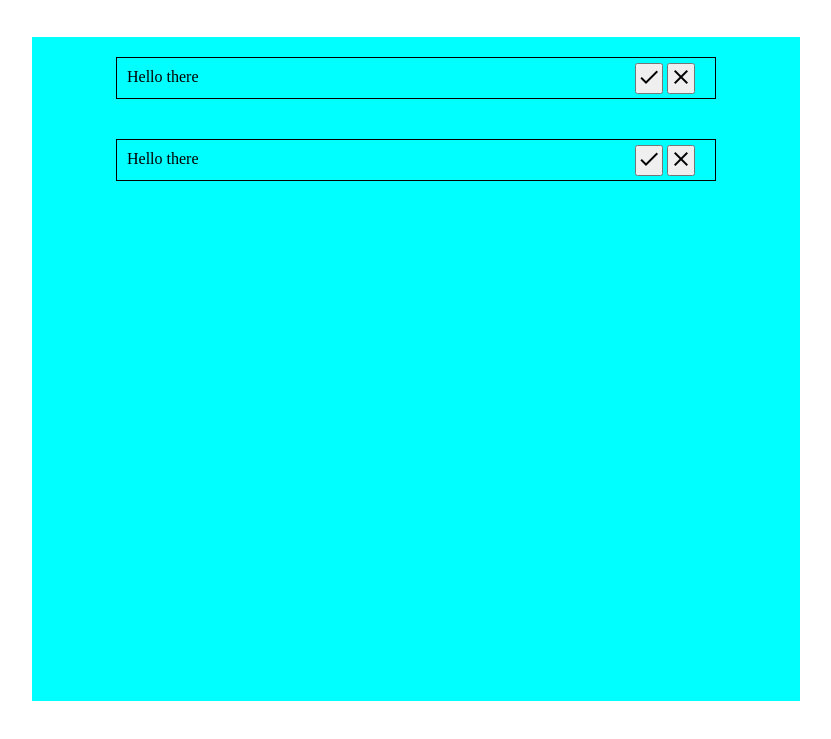
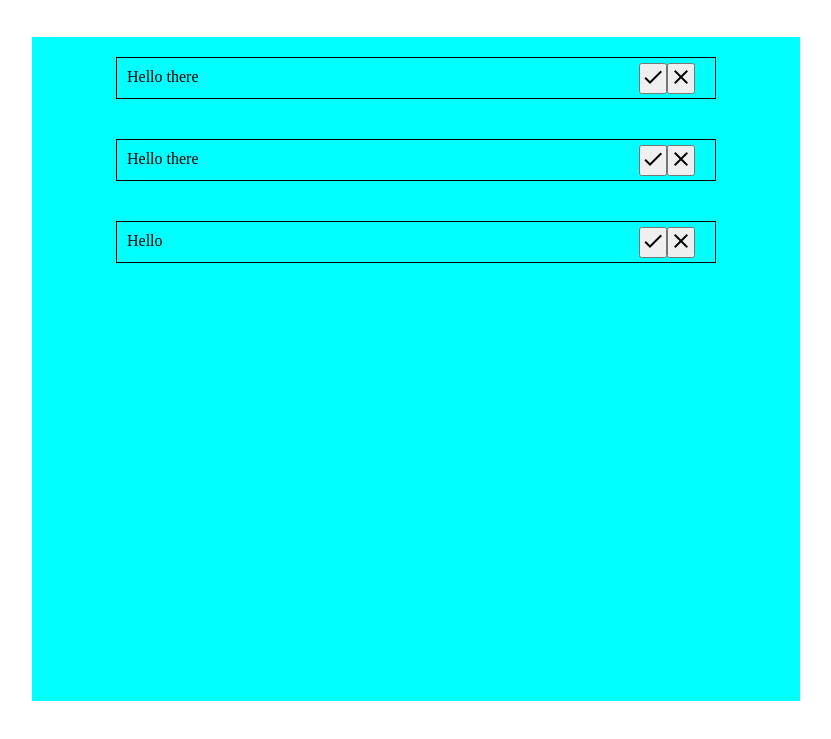
Before and after one commit to Illnas/To-Do-List-Project-with-JS, a plain HTML site: page index.html in a window 1280 px wide. Both pictures are taken after typing "Sample" into the empty fields and a click on the button "Add". Shown: the part 59-798 px from the top of the page, without its empty margins (224-1055 px from the left). Drawn offline with Linux system fonts and the light colour scheme.

Commit message:
Can add elements with Submit

```diff
--- a/app.js
+++ b/app.js
@@ -1,36 +1,49 @@
-
-
-let sectionContainer = document.getElementById("section-container")
+let sectionContainer = document.getElementById("section-container");
 let submit = document.getElementById("submit");
-let itemContainer = document.getElementsByClassName("item-container")
+let itemContainer = document.getElementsByClassName("item-container");
 let paragraph = document.getElementsByClassName("paras");
-let buttons = document.getElementsByClassName("buttons")
-let inputVal = document.getElementById("inputVal")
+let buttons = document.getElementsByClassName("buttons");
+let inputVal = document.getElementById("inputVal");
 
 let emptyArr = [];
 
+submit.onclick = (e) => {
+  e.preventDefault();
+  console.log(inputVal.value);
+  emptyArr.push(inputVal.value);
+  console.log(emptyArr);
+  inputVal.value = "";
 
-submit.onclick = (e) => {
-    e.preventDefault();
-    console.log(inputVal.value)
-    emptyArr.push(inputVal.value)
-    console.log(emptyArr)
-    inputVal.value = ""
-}
+  const itemContainer = document.createElement("div");
+  itemContainer.classList.add("item-container");
+  sectionContainer.appendChild(itemContainer);
+
+  const paragraphItem = document.createElement("p");
+  paragraphItem.innerText = "Hello";
+  itemContainer.appendChild(paragraphItem);
+
+  const buttonContainer = document.createElement("div");
+  buttonContainer.classList.add("buttons");
+  itemContainer.appendChild(buttonContainer);
+
+  const buttonFinished = document.createElement("button");
+  const buttonRemoved = document.createElement("button");
+  buttonFinished.innerHTML = `<span class="material-icons" data-action="finished"> check </span>`
+  buttonRemoved.innerHTML = `<span class="material-icons" data-action="remove"> close </span>`
 
 
-
-
-
+  buttonContainer.appendChild(buttonFinished);
+  buttonContainer.appendChild(buttonRemoved);
+};
 
 sectionContainer.onclick = (e) => {
-    let actions = e.target.dataset.action
-    let sibling = e.target.parentNode.parentNode.previousElementSibling
-    if(actions === "remove") {
-        e.target.parentNode.parentNode.parentNode.remove();
-    }
+  let actions = e.target.dataset.action;
+  let sibling = e.target.parentNode.parentNode.previousElementSibling;
+  if (actions === "remove") {
+    e.target.parentNode.parentNode.parentNode.remove();
+  }
 
-    if(actions === "finished") {
-       sibling.classList.toggle("paras")
-    }
-}
+  if (actions === "finished") {
+    sibling.classList.toggle("paras");
+  }
+};
--- a/index.html
+++ b/index.html
@@ -27,26 +27,22 @@
         <div class="item-container">
           <p>Hello there</p>
           <div class="buttons">
-            <button >
-              <span class="material-icons" data-action="finished"> check </span>
+            <button>
+              <span class="material-icons" data-action="finished">check</span>
             </button>
-            <button >
-              <span class="material-icons" data-action="remove"> close </span>
+            <button>
+              <span class="material-icons" data-action="remove">close</span>
             </button>
           </div>
         </div>
 
         <div class="item-container">
-            <p>Hello there</p>
-            <div class="buttons">
-              <button >
-                <span class="material-icons" data-action="finished"> check </span>
-              </button>
-              <button >
-                <span class="material-icons" data-action="remove"> close </span>
-              </button>
-            </div>
+          <p>Hello there</p>
+          <div class="buttons">
+            <button><span class="material-icons" data-action="finished">check</span></button>
+            <button><span class="material-icons" data-action="remove">close</span></button>
           </div>
+        </div>
       </section>
     </main>
 
--- a/style.css
+++ b/style.css
@@ -42,7 +42,9 @@ section {
 
 .item-container .buttons {
     margin-right: 20px;
+    font-size: 0;
 }
+
 
 .paras {
     text-decoration: line-through;
```
